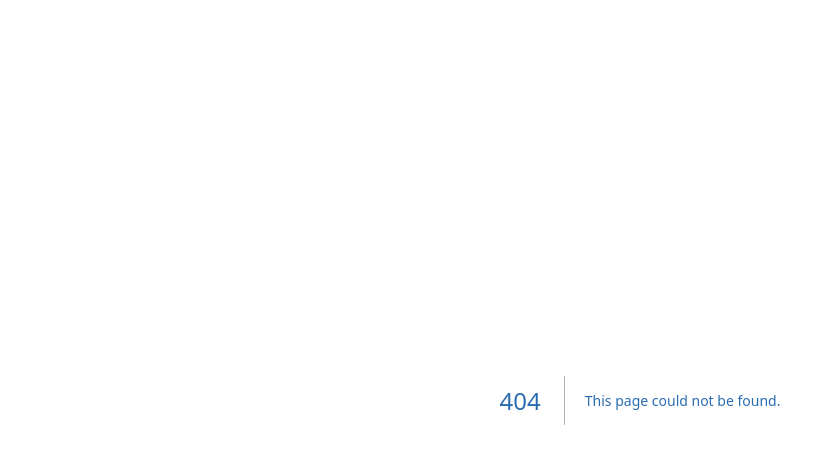
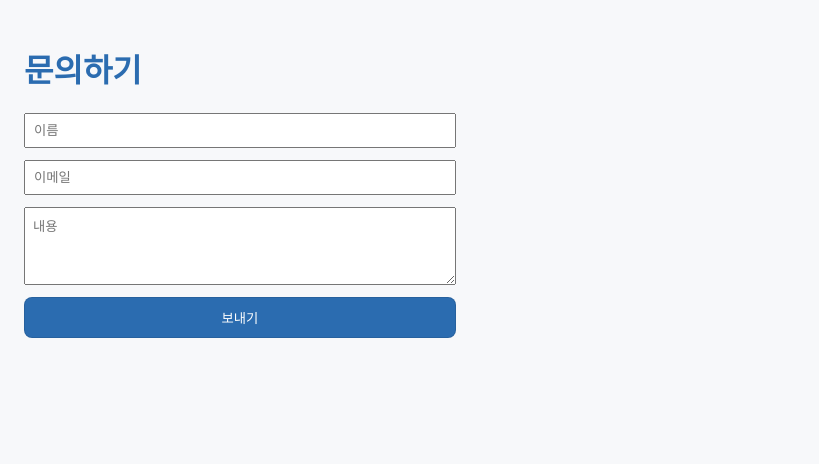
Before and after one commit to heroyooi/next-app, a Next.js app: page /contact in a window 1280 px wide. Before the commit this address had no page. Shown: the top 464 px of the page, without its empty margins (0-819 px from the left). Built offline with nearby package versions, Linux system fonts and the light colour scheme.

Commit message:
6회차 – 서버 액션(Server Actions) & 폼 처리

```diff
--- /dev/null
+++ b/src/app/(app)/contact/actions.ts
@@ -0,0 +1,14 @@
+'use server';
+
+export async function sendContact(prevState: any, formData: FormData) {
+  const name = formData.get('name')?.toString() ?? '';
+  const email = formData.get('email')?.toString() ?? '';
+  const message = formData.get('message')?.toString() ?? '';
+
+  if (!name || !email || !message) {
+    return { ok: false, error: '모든 필드를 입력해주세요.' };
+  }
+
+  console.log('[CONTACT]', { name, email, message });
+  return { ok: true, error: null };
+}
--- /dev/null
+++ b/src/app/(app)/contact/page.tsx
@@ -0,0 +1,41 @@
+'use client';
+
+import { useActionState } from 'react';
+import { sendContact } from './actions';
+
+export default function ContactPage() {
+  // 초기 상태를 함께 전달
+  const [state, formAction] = useActionState(sendContact, {
+    ok: false,
+    error: null,
+  });
+
+  return (
+    <main style={{ padding: 24, maxWidth: 480 }}>
+      <h1>문의하기</h1>
+
+      <form action={formAction} style={{ display: 'grid', gap: 12 }}>
+        <input name='name' placeholder='이름' style={{ padding: 8 }} />
+        <input
+          name='email'
+          type='email'
+          placeholder='이메일'
+          style={{ padding: 8 }}
+        />
+        <textarea
+          name='message'
+          placeholder='내용'
+          rows={4}
+          style={{ padding: 8 }}
+        />
+
+        <button type='submit' className='btn btn--primary'>
+          보내기
+        </button>
+      </form>
+
+      {state?.error && <p style={{ color: 'red' }}>{state.error}</p>}
+      {state?.ok && <p style={{ color: 'green' }}>✅ 전송 완료!</p>}
+    </main>
+  );
+}
```
